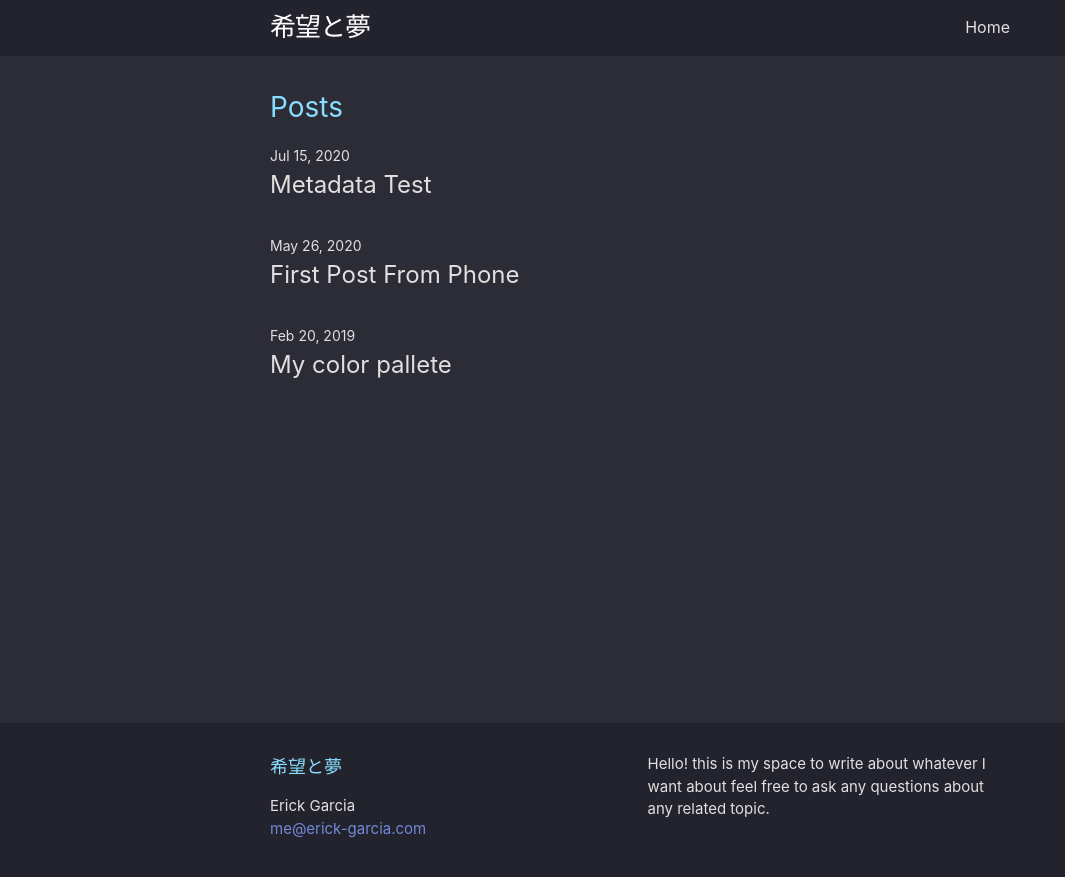
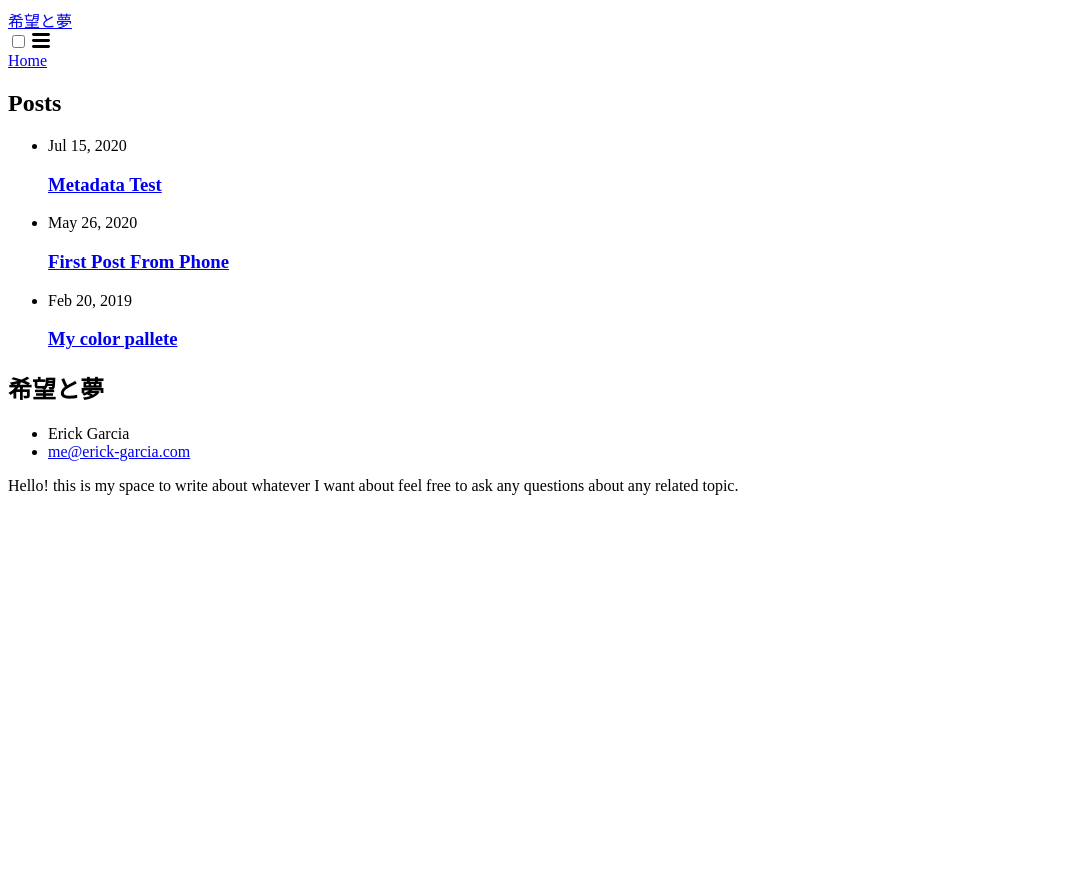
Before and after one commit to garciaErick/blog, a Jekyll site: the page built from index.md, in a window 1280 px wide. Shown: the top 877 px of the page, without its empty margins (0-1065 px from the left). Built offline with Jekyll 4.4.1, drawn with Linux system fonts in a browser that asks for light colours.

Commit message:
Update style.scss

```diff
--- a/assets/css/style.scss
+++ b/assets/css/style.scss
@@ -2,5 +2,4 @@
 # Only the main Sass file needs front matter (the dashes are enough)
 ---
 
-@import "minima";
 @import "monokai.css";
```
